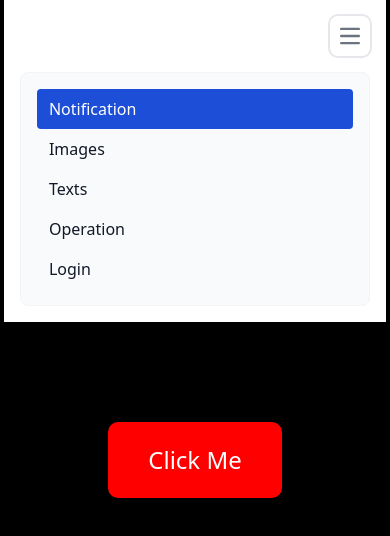
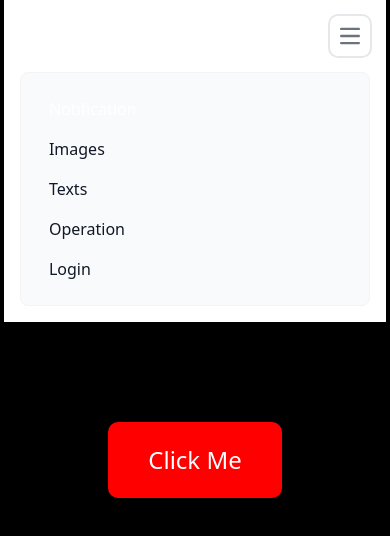
Before and after one commit to the-usman/Task, a React (Create React App) app: page /notification in a window 390 px wide. Both pictures are taken after a click on the button "Open main menu". Shown: the top 536 px of the page. Built offline with nearby package versions, Linux system fonts and the light colour scheme.

Commit message:
correcting error

```diff
--- a/src/assets/pages/Navbar.jsx
+++ b/src/assets/pages/Navbar.jsx
@@ -36,7 +36,7 @@ const Navbar = () => {
                     <div className={`${isOpen ? 'block' : 'hidden'} w-full md:block md:w-auto`} id="navbar-default">
                         <ul className="font-medium flex flex-col p-4 md:p-0 mt-4 border border-gray-100 rounded-lg bg-gray-50 md:flex-row md:space-x-8 rtl:space-x-reverse md:mt-0 md:border-0 md:bg-white dark:bg-gray-800 md:dark:bg-gray-900 dark:border-gray-700">
                             <li>
-                                <NavLink to="/notification" className="block py-2 px-3 text-white bg-blue-700 rounded md:bg-transparent md:text-blue-700 md:p-0 dark:text-white md:dark:text-blue-500" aria-current="page">Notification</NavLink>
+                                <NavLink to="/notification" className="block py-2 px-3 text-white  rounded md:bg-transparent md:text-blue-700 md:p-0 dark:text-white " aria-current="page">Notification</NavLink>
                             </li>
                             <li>
                                 <NavLink to="/images" className="block py-2 px-3 text-gray-900 rounded hover:bg-gray-100 md:hover:bg-transparent md:border-0 md:hover:text-blue-700 md:p-0 dark:text-white md:dark:hover:text-blue-500 dark:hover:bg-gray-700 dark:hover:text-white md:dark:hover:bg-transparent">Images</NavLink>
--- a/src/assets/pages/Operation.jsx
+++ b/src/assets/pages/Operation.jsx
@@ -16,7 +16,7 @@ const Operation = () => {
     const handleResult = async () => {
         setIsLoading(true);
         try {
-            const response = await fetch(`${process.env.REACT_APP_BACKEND_URL}/operation`, {
+            const response = await fetch(`https://task-back-end-five.vercel.app/operation`, {
                 method: "POST",
                 headers: {
                     "Content-Type": "application/json"
```
Also changed, not shown: 2 other files (tests, documents, lock files or other folders).
